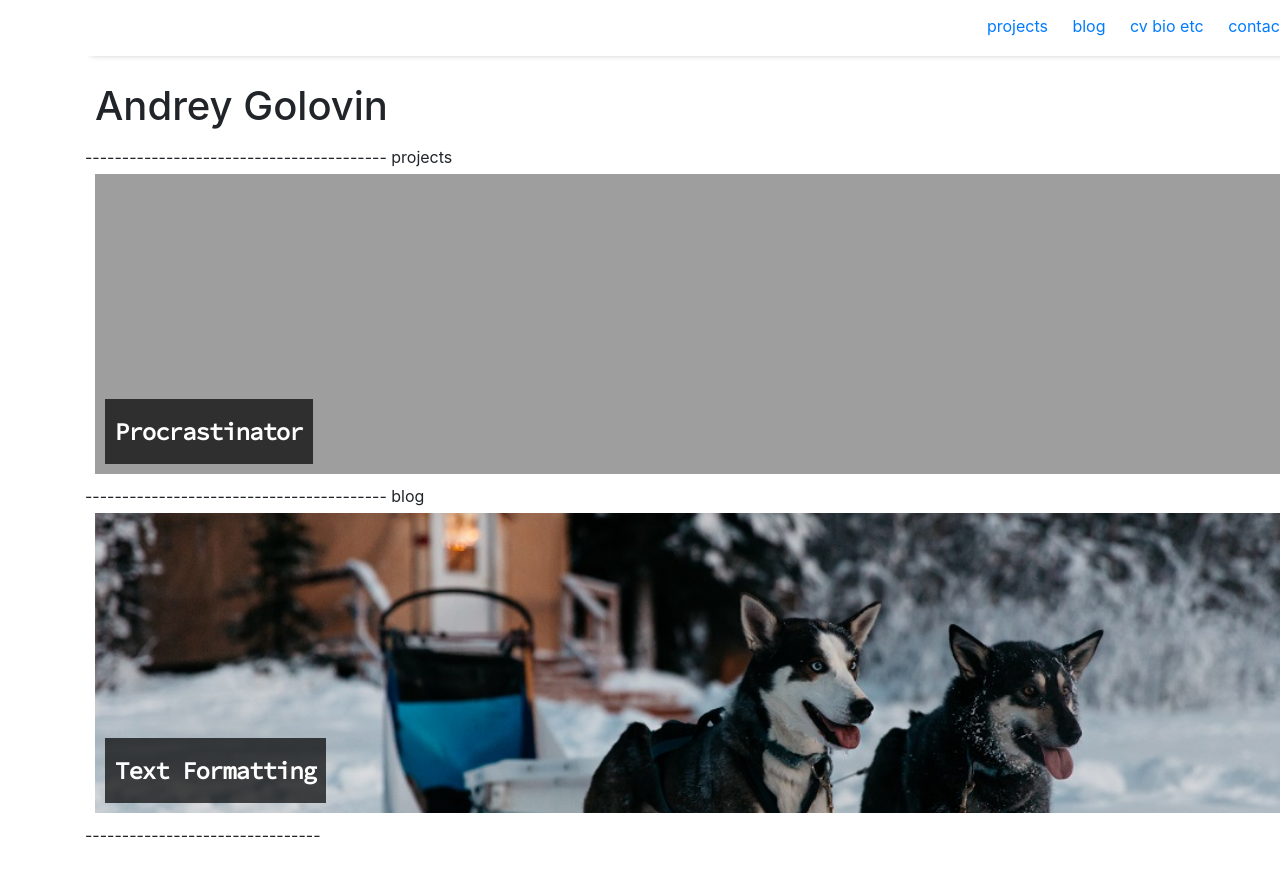
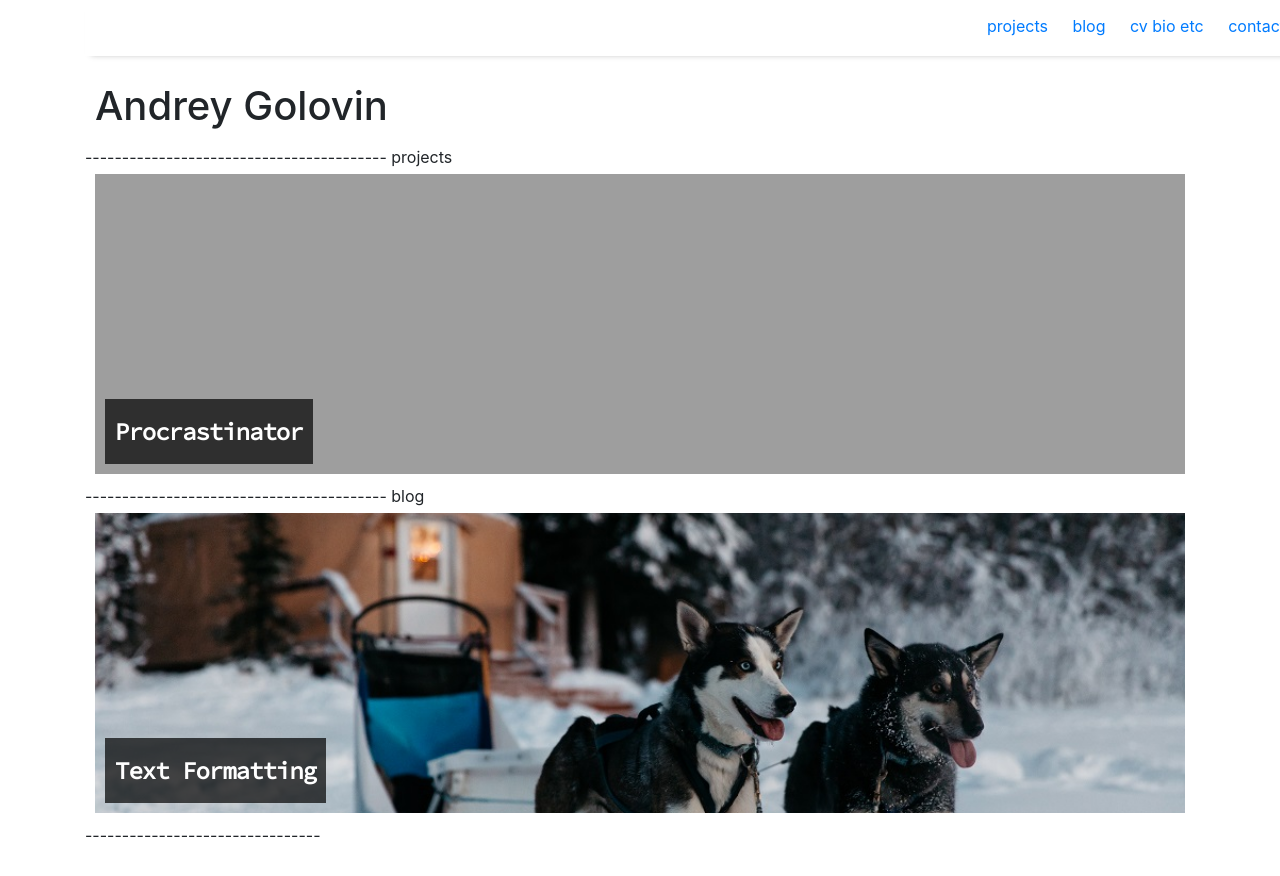
Before and after one commit to agamurian/agamurian.github.io, a Jekyll site: the page built from index.md, in a window 1280 px wide. Shown: the top 876 px of the page. Built offline with Jekyll 4.4.1, drawn with Linux system fonts in a browser that asks for light colours; nearby versions of some CDN libraries; our own code applies the rules of GitHub Pages for plain Markdown files; the list of posts is cut into pages by our own code.

Commit message:
Update default.html

```diff
--- a/_layouts/default.html
+++ b/_layouts/default.html
@@ -6,6 +6,8 @@
 <body>
 
 <div class="container">
+  <div class="container">
+  <div class="row">
   {% include header.html %}
   <div class="posts-wrapper">
     {{ content }}
@@ -14,6 +16,8 @@
   --------------------------------
    </span>
 </div>
+  </div>
+  </div>
 
 </body>
 </html>
```
